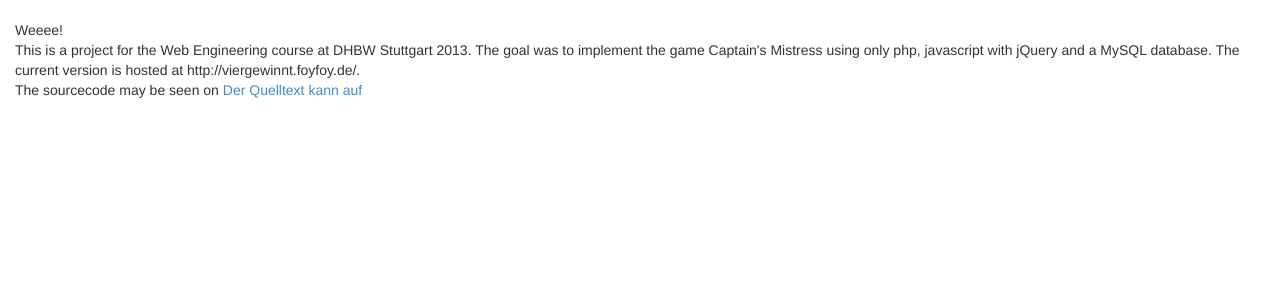
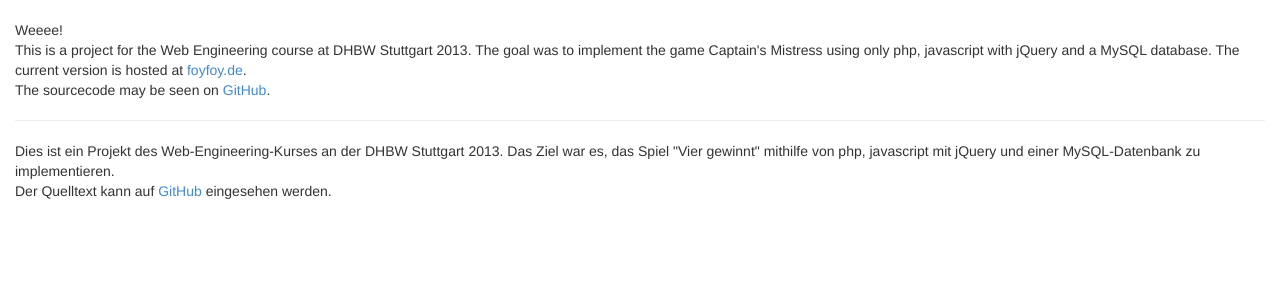
Before and after one commit to rixx/WebMistress, a PHP site: page / in a window 1280 px wide. Shown: the part 50-350 px from the top of the page. Run offline with PHP 8.4, Linux system fonts and the light colour scheme; data that the repository does not hold is empty.

Commit message:
fixed formatting

```diff
--- a/public/index.php
+++ b/public/index.php
@@ -48,12 +48,12 @@ $BODY=<<<EOB
 EOB;
 } else {
 $BODY=<<<EOB
-Weeee! <br>This is a project for the Web Engineering course at DHBW Stuttgart 2013. The goal was to implement the game Captain's Mistress using only php, javascript with jQuery and a MySQL database. The current version is hosted at http://viergewinnt.foyfoy.de/. <br>
-The sourcecode may be seen on <a href="http://github.com/rixx/WebMistress/>GitHub</a>.
+Weeee! <br>This is a project for the Web Engineering course at DHBW Stuttgart 2013. The goal was to implement the game Captain's Mistress using only php, javascript with jQuery and a MySQL database. The current version is hosted at <a href=\"http://viergewinnt.foyfoy.de/\">foyfoy.de</a>. <br>
+The sourcecode may be seen on <a href=\"http://github.com/rixx/WebMistress/\">GitHub</a>.
 <hr>
 
 Dies ist ein Projekt des Web-Engineering-Kurses an der DHBW Stuttgart 2013. Das Ziel war es, das Spiel "Vier gewinnt" mithilfe von php, javascript mit jQuery und einer MySQL-Datenbank zu implementieren.<br>
-Der Quelltext kann auf <a href="http://github.com/rixx/WebMistress/>GitHub</a> eingesehen werden.
+Der Quelltext kann auf <a href="http://github.com/rixx/WebMistress/">GitHub</a> eingesehen werden.
 
 EOB;
 }
```
